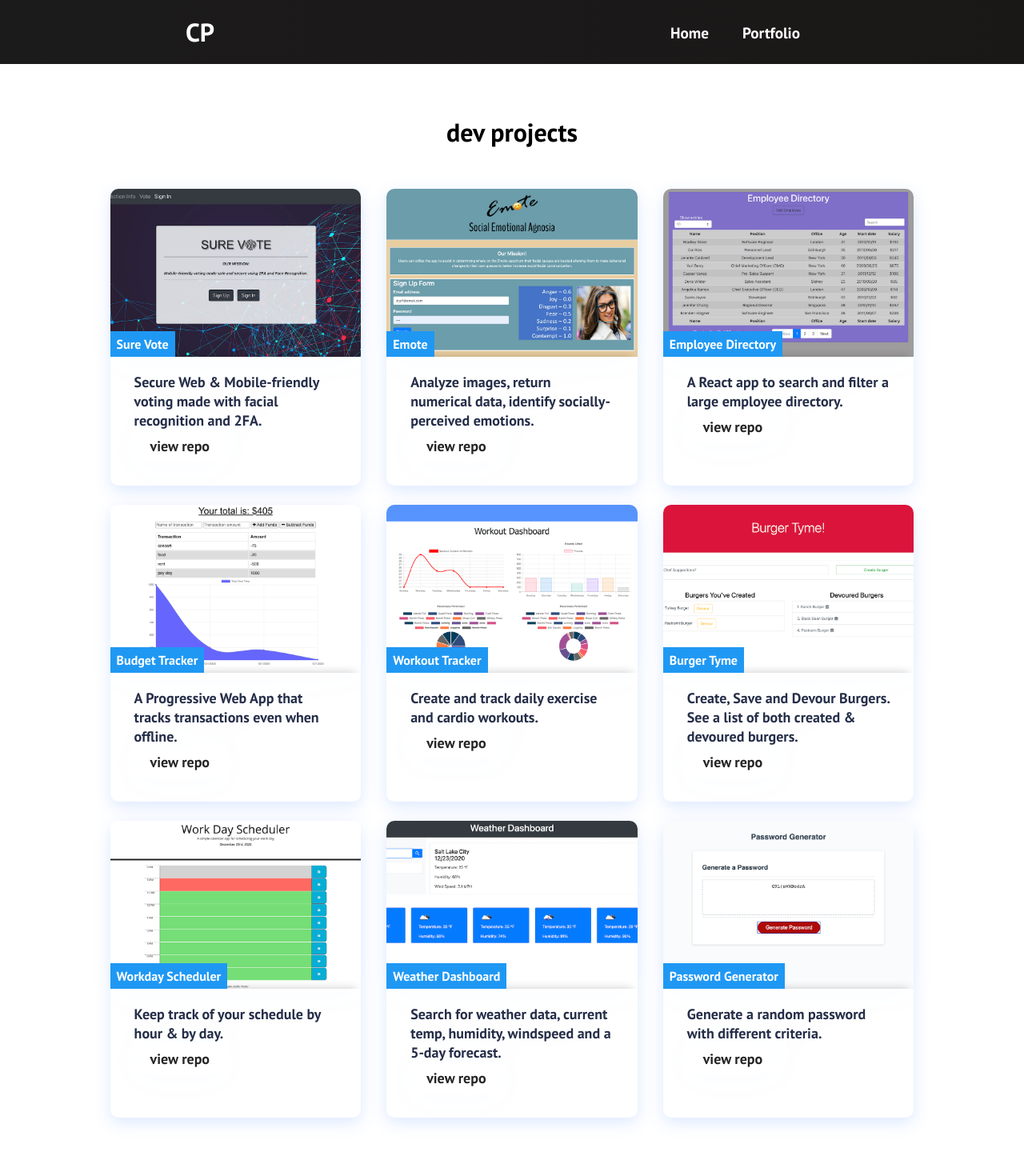
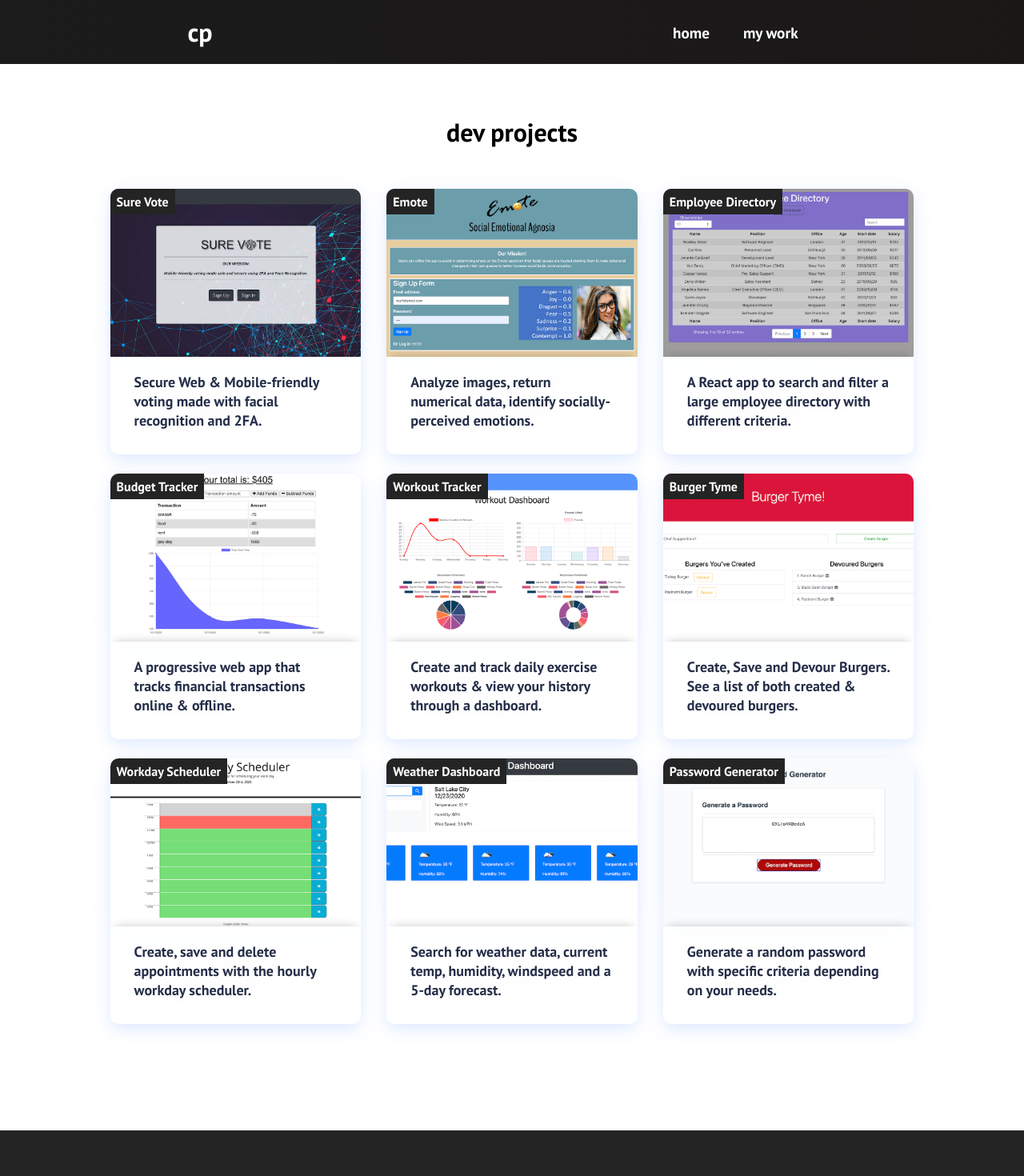
Before and after one commit to portercol/portfolio, a React (Create React App) app: page /portfolio in a window 1280 px wide. Shown: the top 1470 px of the page at 80% size. Built offline with nearby package versions, Linux system fonts and the light colour scheme.

Commit message:
removed repo btn, installed npm packages, edited homepage text

```diff
--- a/package.json
+++ b/package.json
@@ -3,11 +3,17 @@
   "version": "0.1.0",
   "private": true,
   "dependencies": {
+    "@emotion/react": "^11.7.1",
+    "@emotion/styled": "^11.6.0",
+    "@material-ui/core": "^4.12.3",
+    "@material-ui/icons": "^4.11.2",
+    "@mui/material": "^5.2.7",
     "@testing-library/jest-dom": "^5.16.1",
     "@testing-library/react": "^12.1.2",
     "@testing-library/user-event": "^13.5.0",
     "react": "^17.0.2",
     "react-dom": "^17.0.2",
+    "react-router-dom": "^6.2.1",
     "react-scripts": "5.0.0",
     "web-vitals": "^2.1.3"
   },
--- a/src/components/CardItem.js
+++ b/src/components/CardItem.js
@@ -1,5 +1,5 @@
 import React from 'react';
-import Button from './Button';
+// import Button from '@mui/material/Button';
 
 function CardItem(props) {
   return (
@@ -19,9 +19,11 @@ function CardItem(props) {
           </figure>
           <div className='cards__item__info'>
             <h5 className='cards__item__text'>{props.text}</h5>
-            <Button buttonStyle='btn--primary'>view repo</Button>
-            {/* <Button buttonStyle='btn--primary'>live site</Button> */}
           </div>
+          {/* <Button style={{ backgroundColor: '#242424' }} variant="contained" size="medium">
+            view repo
+            <a href='https://github.com/portercol/sure-vote'></a>
+          </Button> */}
         </a>
       </li>
     </>
--- a/src/components/Cards.css
+++ b/src/components/Cards.css
@@ -14,6 +14,10 @@ h1 {
   max-width: 1120px;
   width: 90%;
   margin: 0 auto;
+}
+
+.cards__label {
+  color: #252e48;
 }
 
 .cards__wrapper {
@@ -59,14 +63,14 @@ h1 {
 .cards__item__pic-wrap::after {
   content: attr(data-category);
   position: absolute;
-  bottom: 0;
+  top: 0;
   /* margin-left: 10px; */
   padding: 6px 8px;
   max-width: calc((100%) - 60px);
   font-size: 16px;
   font-weight: 600;
   color: #fff;
-  background-color: #1f98f4;
+  background-color: #242424;
   box-sizing: border-box;
 }
 
--- a/src/components/Cards.js
+++ b/src/components/Cards.js
@@ -17,7 +17,8 @@ function Cards() {
               text='Secure Web & Mobile-friendly voting made with facial recognition and 2FA.'
               label='Sure Vote'
               path='https://young-journey-30565.herokuapp.com/'
-            />
+            >
+            </CardItem>
             <CardItem
               src={emote}
               text='Analyze images, return numerical data, identify socially-perceived emotions.'
@@ -26,7 +27,7 @@ function Cards() {
             />
             <CardItem
               src={empDirect}
-              text='A React app to search and filter a large employee directory.'
+              text='A React app to search and filter a large employee directory with different criteria.'
               label='Employee Directory'
               path='https://calm-crag-68916.herokuapp.com/'
             />
--- a/src/components/MainSection.js
+++ b/src/components/MainSection.js
@@ -6,7 +6,7 @@ function MainSection() {
   return (
     <div className='main-container'>
       <h1>collin porter</h1>
-      <h2>tech | family | outdoors</h2>
+      <h2>family | tech | outdoors</h2>
     </div>
   );
 }
--- a/src/components/Navbar.js
+++ b/src/components/Navbar.js
@@ -29,7 +29,7 @@ function Navbar() {
       <nav className='navbar'>
         <div className='navbar-container'>
           <Link to='/' className='navbar-logo' onClick={closeMobileMenu}>
-            CP
+            cp
             {/* <i class='fas fa-meh-blank' /> */}
           </Link>
           <div className='menu-icon' onClick={handleClick}>
@@ -42,7 +42,7 @@ function Navbar() {
                 className='nav-links'
                 onClick={closeMobileMenu}
               >
-                Home
+                home
               </Link>
             </li>
             <li className='nav-item'>
@@ -51,7 +51,7 @@ function Navbar() {
                 className='nav-links'
                 onClick={closeMobileMenu}
               >
-                Portfolio
+                my work
               </Link>
             </li>
             {/* <li className='nav-item'>
--- a/src/components/PortCards.js
+++ b/src/components/PortCards.js
@@ -32,7 +32,7 @@ export default function PortCards() {
             />
             <CardItem
               src={empDirect}
-              text='A React app to search and filter a large employee directory.'
+              text='A React app to search and filter a large employee directory with different criteria.'
               label='Employee Directory'
               path='https://calm-crag-68916.herokuapp.com/'
             />
@@ -40,13 +40,13 @@ export default function PortCards() {
           <ul className='cards__items'>
             <CardItem
               src={budgetTrack}
-              text='A Progressive Web App that tracks transactions even when offline.'
+              text='A progressive web app that tracks financial transactions online & offline.'
               label='Budget Tracker'
               path='https://salty-escarpment-91898.herokuapp.com/'
             />
             <CardItem
               src={workoutTrack}
-              text='Create and track daily exercise and cardio workouts.'
+              text='Create and track daily exercise workouts & view your history through a dashboard.'
               label='Workout Tracker'
               path='https://fierce-hamlet-55434.herokuapp.com/'
             />
@@ -60,7 +60,7 @@ export default function PortCards() {
             <ul className='cards__items'>
             <CardItem
               src={scheduler}
-              text='Keep track of your schedule by hour & by day.'
+              text='Create, save and delete appointments with the hourly workday scheduler.'
               label='Workday Scheduler'
               path='https://portercol.github.io/Work-Day-Scheduler/'
             />
@@ -72,7 +72,7 @@ export default function PortCards() {
             />
             <CardItem
               src={password}
-              text='Generate a random password with different criteria.'
+              text='Generate a random password with specific criteria depending on your needs.'
               label='Password Generator'
               path='https://portercol.github.io/Password-Generator/'
             />
```
Also changed, not shown: 1 other file (tests, documents, lock files or other folders).
